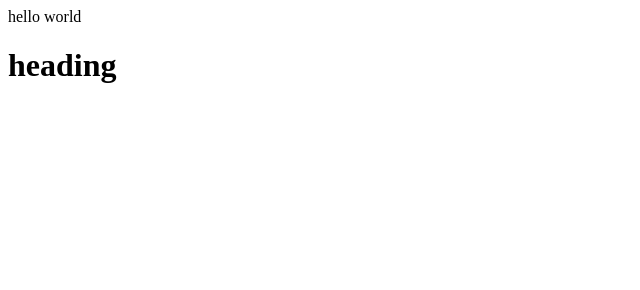
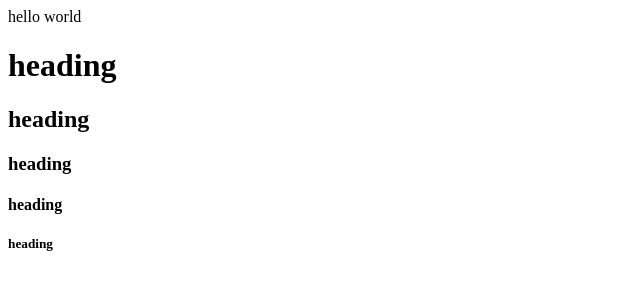
Before and after one commit to Soham2008-web/chrome2, a plain HTML site: page index.html in a window 1280 px wide. Shown: the whole page, without its empty margins (0-640 px from the left). Drawn offline with Linux system fonts and the light colour scheme.

Commit message:
feature1

```diff
--- a/index.html
+++ b/index.html
@@ -1,2 +1,6 @@
 <p>hello world</p>
 <h1>heading</h1>
+<h2>heading</h2>
+<h3>heading </h3>
+<h4>heading</h4>
+<h5>heading</h5>
```
